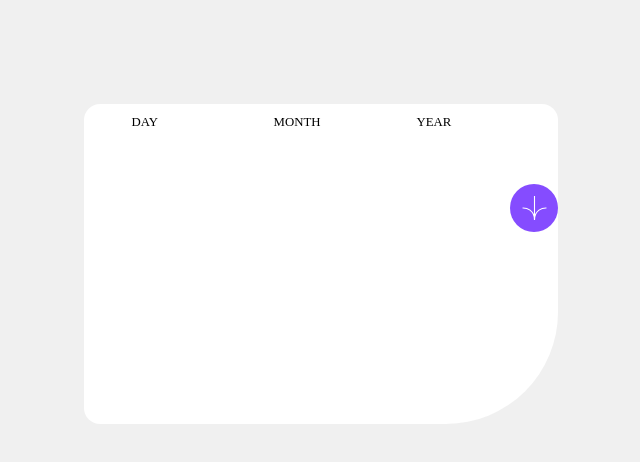
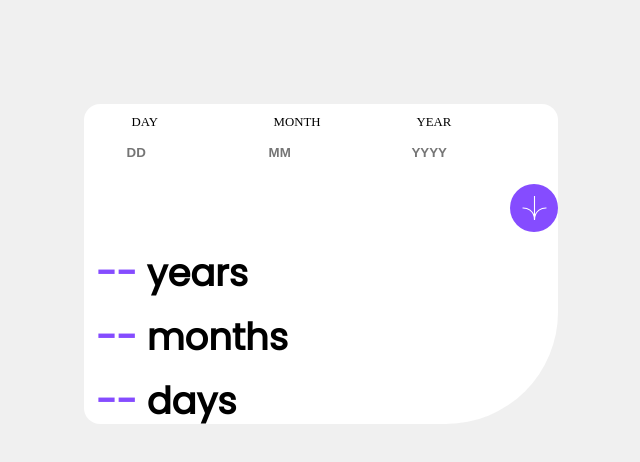
Before and after one commit to Tawakalt10/age-calculator-challenge, a plain HTML site: page index.html in a window 1280 px wide. Shown: the whole page, without its empty margins (319-959 px from the left). Drawn offline with Linux system fonts and the light colour scheme.

Commit message:
new changes

```diff
--- a/index.html
+++ b/index.html
@@ -14,21 +14,21 @@
         <div class="label-box">
         <article class="details">
          <div class="details-field">
-           <p> Day</p>
+           <p class="details-field-paragraph"> Day</p>
            <input type="text" name="date" id="date" required
-           minlength="1" maxlength="2">
+           minlength="1" maxlength="2" placeholder="DD" >
          </div>
 
          <div class="details-field">
-            <p> Month</p>
+            <p class="details-field-paragraph"> Month</p>
             <input type="text" name="month" id="month" required
-            minlength="1" maxlength="2">
+            minlength="1" maxlength="2" placeholder="MM" >
           </div>
 
           <div class="details-field">
-            <p> Year</p>
+            <p class="details-field-paragraph"> Year</p>
             <input type="text" name="year" id="year" required
-            minlength="4" maxlength="4">
+            minlength="4" maxlength="4" placeholder="YYYY">
            </div>
 
 
@@ -40,7 +40,10 @@
         </article>
 
          <!--display  -->
-         <div id="age">
+         <div id="age" class="result-container">
+            <p class="result-text"><span>--</span> years</p>
+            <p class="result-text"><span >--</span> months</p>
+            <p class="result-text"><span >--</span> days</p>
 
          </div>
 
--- a/styles.css
+++ b/styles.css
@@ -26,7 +26,7 @@ body{
 }
 
 
-p{
+.details-field-paragraph{
     margin: .7rem 3rem;
     font-weight:100 ;
     text-transform: uppercase;
@@ -75,14 +75,19 @@ input[type=text]:hover{
 
 
 
-#age{
-    margin-left: 1rem;
-    font-size: 2.4rem;
+.result-container{
+    padding: .5rem;
+    font-size: 2.3rem;
     overflow: hidden;
     font-family: 'Poppins', sans-serif;
-    padding: .5rem .5rem ;
-    font-weight: 1000;
+    font-weight: bolder;
 }
+.result-text{
+   padding: .2rem .2rem;
+   margin: .1rem .1rem;
+}
+
+
 
 span {
     color: hsl(259, 100%, 65%);
```
